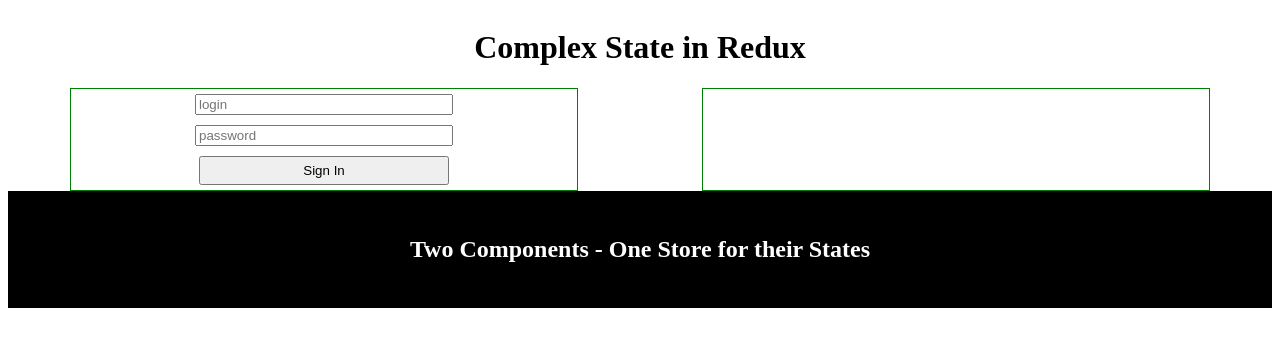
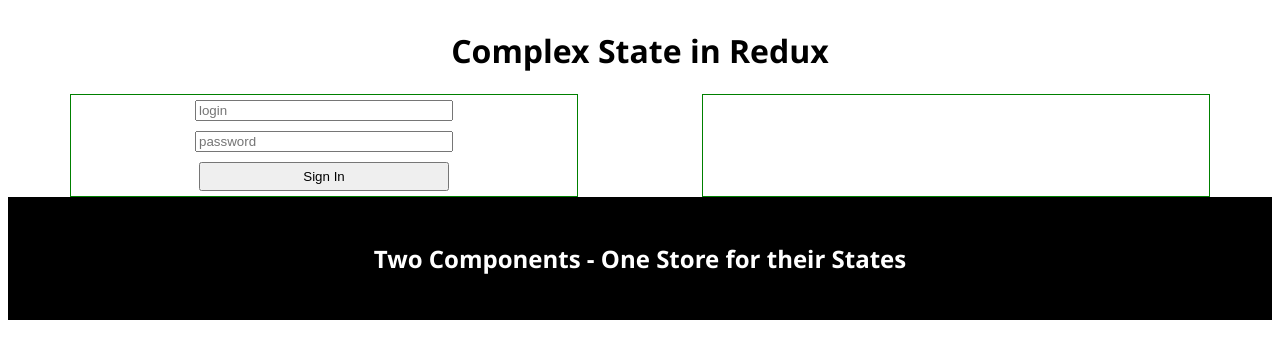
Before and after one commit to AlexDyksa/Complex-State-In-Redux, a React (Create React App) app: page / in a window 1280 px wide. Shown: the top 358 px of the page. Built offline with nearby package versions, Linux system fonts and the light colour scheme.

Commit message:
rename component store to outputs

```diff
--- a/src/App.js
+++ b/src/App.js
@@ -2,7 +2,7 @@
 import PropTypes from 'prop-types';
 import './App.css';
 import SignIn from './containers/signInContainer';
-import Store from './components/Store'
+import Outputs from './components/Outputs'
 
 
 class App extends Component {
@@ -22,7 +22,7 @@
                         </div>
                     </div>
                     <div className="app__row app__row_display-block">
-                        <Store />
+                        <Outputs />
                     </div>
                 </div>
             </div>
--- /dev/null
+++ b/src/components/Outputs/index.js
@@ -0,0 +1,13 @@
+import React from 'react';
+import './styles.css'
+
+const Outputs = (props) => {
+    return (
+        <div className="app__outputs outputs">
+            <h2 className="outputs__title">Two Components - One Store for their States</h2>
+
+        </div>
+    );
+};
+
+export default Outputs;
--- a/src/components/Store/styles.css
+++ b/src/components/Outputs/styles.css
@@ -1,9 +1,9 @@
-.app__store {
+.outputs {
     background:#000;
     color: #fff;
-   padding: 25px;
+    padding: 25px;
 }
 
-.app-store__title {
+.outputs__title {
     text-align: center;
 }
--- a/src/components/Store/index.js
+++ /dev/null
@@ -1,12 +0,0 @@
-import React from 'react';
-import './styles.css'
-
-const Store = (props) => {
-    return (
-        <div className="app__store app-store">
-            <h2 className="app-store__title">Two Components - One Store for their States</h2>
-        </div>
-    );
-};
-
-export default Store;
--- /dev/null
+++ b/src/index.css
@@ -0,0 +1,3 @@
+body {
+    font-family: 'Segoe UI', Tahoma, Geneva, Verdana, sans-serif;
+}
--- a/src/index.js
+++ b/src/index.js
@@ -3,6 +3,7 @@
 import { Provider } from 'react-redux';
 import App from './App';
 import store from './store';
+import './index.css'
 
 
 
```
